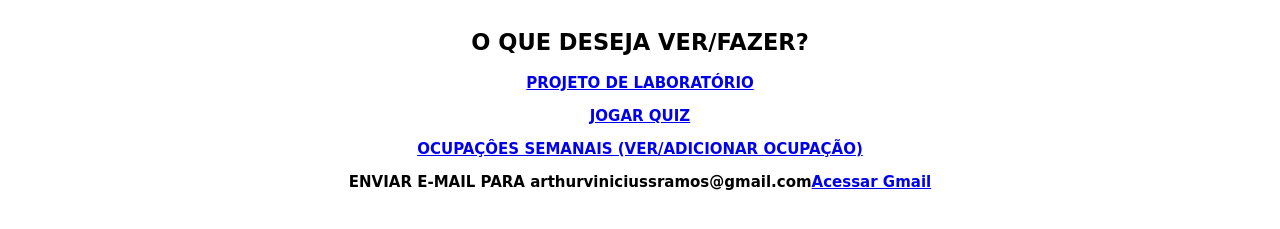
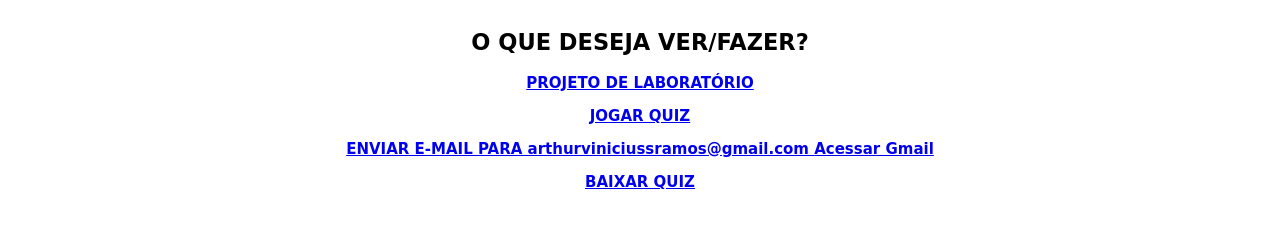
Before and after one commit to arthurvinisramos/mywebsite, a plain HTML site: page index.html in a window 1280 px wide. Shown: the part 237-466 px from the top of the page. Drawn offline with Linux system fonts and the light colour scheme.

Commit message:
Update index.html

```diff
--- a/index.html
+++ b/index.html
@@ -1,5 +1,5 @@
 <!DOCTYPE html>
-<html lang="en">
+<html lang="ptbr">
 <head>
     <meta charset="UTF-8">
     <meta name="viewport" content="width=device-width, initial-scale=1.0">
@@ -15,8 +15,9 @@
         <h2>O QUE DESEJA VER/FAZER?</h2>
         <a href="https://arthurvinisramos.github.io/projetolaboratorio/">PROJETO DE LABORATÓRIO</a>
         <p><a href="https://1drv.ms/p/c/40a98aa4a61a07c7/ESMm9abqZgdFrBdTweJMk14B4-l6YdRSpkAJzULHdVJrNg?e=KdtTEf">JOGAR QUIZ</a></p>
-        <p><a href="QUIZ.pptx" download>OCUPAÇÔES SEMANAIS (VER/ADICIONAR OCUPAÇÃO)</a></p>
-        <p>ENVIAR E-MAIL PARA arthurviniciussramos@gmail.com<a href="https://mail.google.com/mail/u/0/?tab=rm&ogbl#inbox?compose=GTvVlcSKjDbNTbhCZlMTZdDWTzBLhlCBSzVWZqTHdGZGDdVrvjGVjdfTxPqbkKqJFdWPfPXNXFHxL">Acessar Gmail </a></a></p>
+        <p><a href="https://excel.cloud.microsoft/open/onedrive/?docId=40A98AA4A61A07C7%21scf1ce4b54d66443f96119159534c4d68&driveId=40a98aa4a61a07c > OCUPAÇÔES SEMANAIS (VER/ADICIONAR OCUPAÇÃO)</a></p>
+        <p>ENVIAR E-MAIL PARA arthurviniciussramos@gmail.com <a href="https://mail.google.com/mail/u/0/?tab=rm&ogbl#inbox?compose=GTvVlcSKjDbNTbhCZlMTZdDWTzBLhlCBSzVWZqTHdGZGDdVrvjGVjdfTxPqbkKqJFdWPfPXNXFHxL">Acessar Gmail </a></p>
+        <p><a href="QUIZ.pptx" download>BAIXAR QUIZ</a></p>
         </div>
 </body>
 </html>
```
